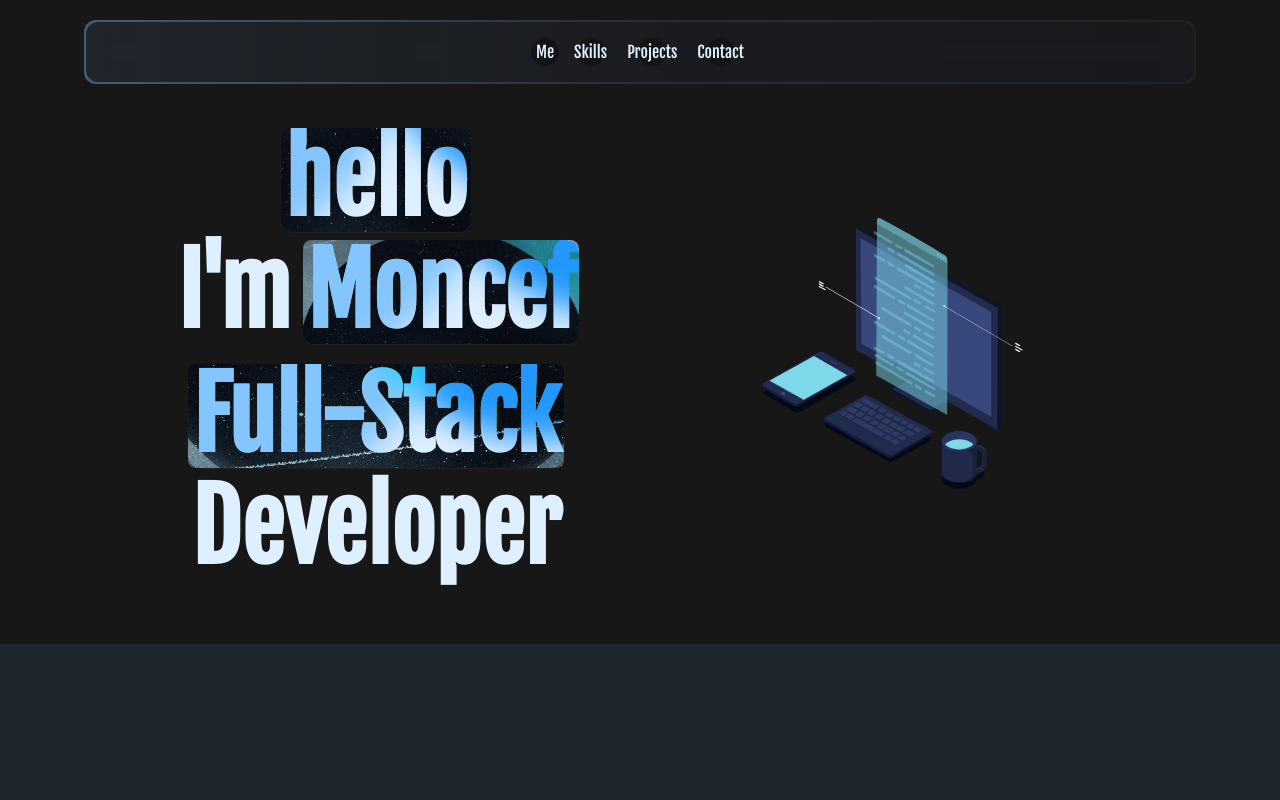
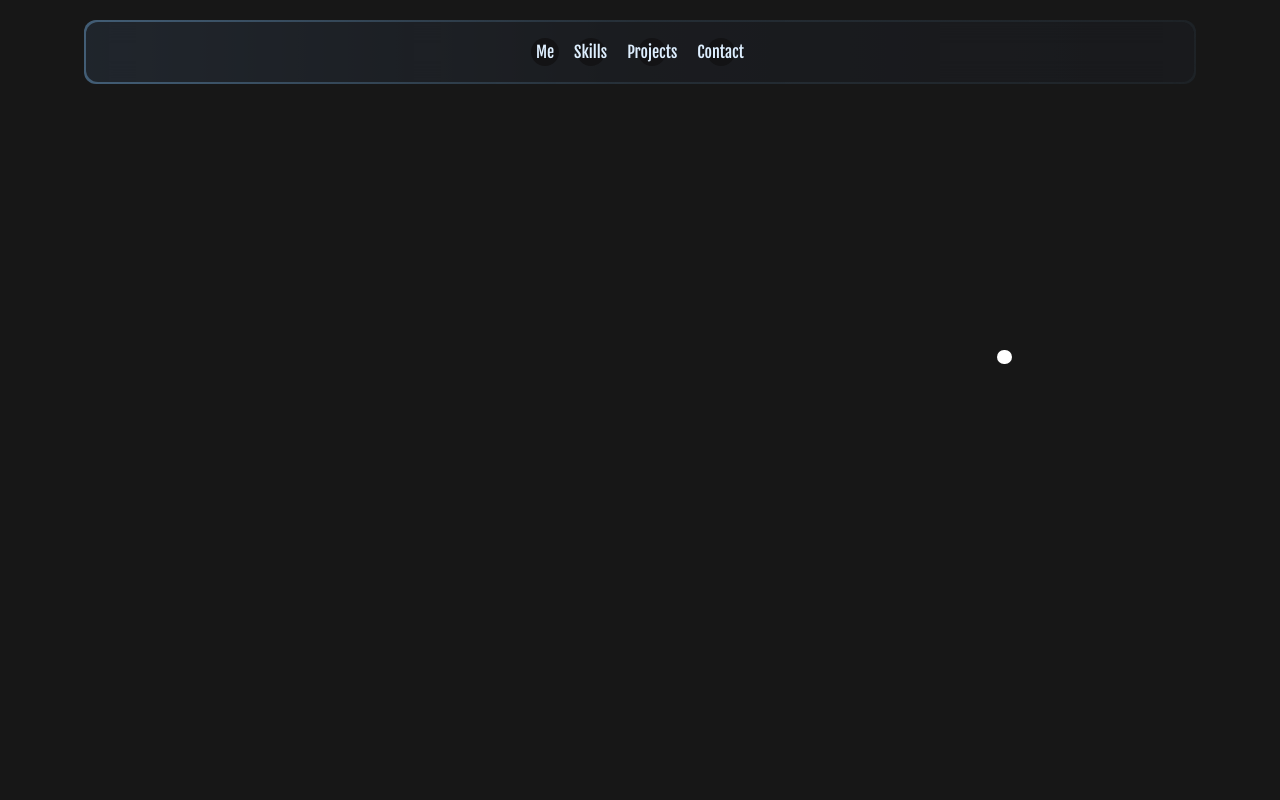
Before and after one commit to modecode22/new-portfolio, a Next.js app: page / in a window 1280 px wide. Shown: the top 800 px of the page. Built offline with nearby package versions, Linux system fonts and the light colour scheme.

Commit message:
things in mind

```diff
--- a/package.json
+++ b/package.json
@@ -23,6 +23,8 @@
     "react": "18.2.0",
     "react-dom": "18.2.0",
     "react-icons": "^4.8.0",
+    "react-particles-js": "^3.6.0",
+    "react-tsparticles": "^2.9.3",
     "tailwind-merge": "^1.12.0",
     "tailwindcss": "3.3.2",
     "typescript": "5.0.4"
--- a/src/app/page.tsx
+++ b/src/app/page.tsx
@@ -8,11 +8,16 @@ import AnimatedCards from '@/components/AnimatedCards'
 import Header from '@/components/Header'
 import Hero from '@/components/Hero'
 import Skills from '@/components/Skills'
+import TheParticles from '@/components/TheParticles'
 
 export default function Home() {
   return (
     <>
    <Header />
+   <main className='w-full h-screen relative'>
+
+   <TheParticles />
+   </main>
 <Hero />
 <Skills />
       <AnimatedCards />
--- /dev/null
+++ b/src/components/TheParticles.tsx
@@ -0,0 +1,49 @@
+"use client"
+import React, { useState, useEffect } from "react";
+
+
+
+const TheParticles = () => {
+	const [snow, setSnow] = useState([]);
+
+	const createSnowflake = () => {
+	  const snowflake = {
+		x: Math.random() * window.innerWidth,
+		y: Math.random() * window.innerHeight,
+		size: Math.random() * 10 + 10,
+		speed: Math.random() * 10 + 5,
+		direction: Math.random() * 360,
+	  };
+
+	  setSnow([...snow, snowflake]);
+	};
+
+	useEffect(() => {
+	  const interval = setInterval(() => createSnowflake(), 100);
+
+	  return () => clearInterval(interval);
+	}, []);
+
+	return (
+	  <div>
+		{snow.map((snowflake) => (
+		  <div
+			key={snowflake.id}
+			style={{
+			  width: snowflake.size,
+			  height: snowflake.size,
+			  background: "white",
+			  position: "absolute",
+			  top: snowflake.y,
+			  left: snowflake.x,
+			  borderRadius: "50%",
+			  transform: `rotate(${snowflake.direction})`,
+			  animation: `snowfall 1s infinite linear`,
+			}}
+		  />
+		))}
+	  </div>
+	);
+  };
+
+export default TheParticles;
```
Also changed, not shown: 1 other file (tests, documents, lock files or other folders).
